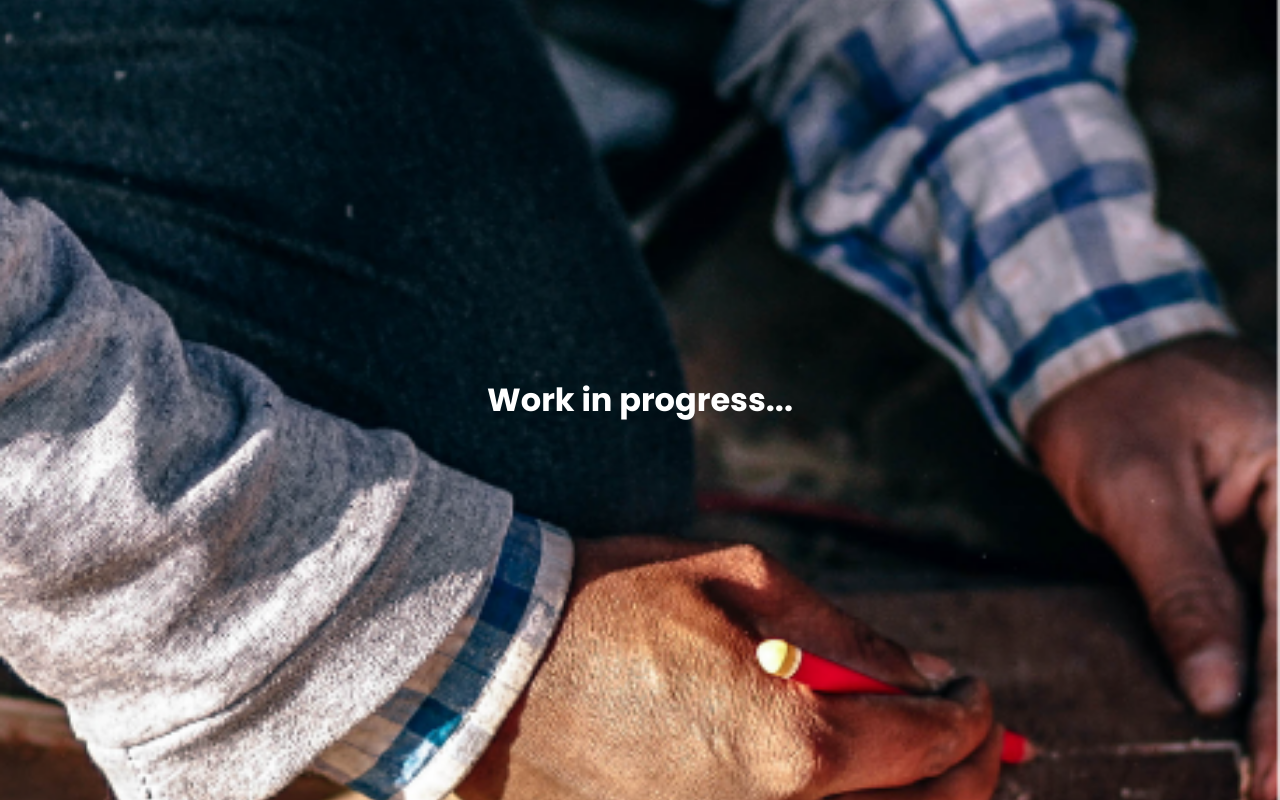
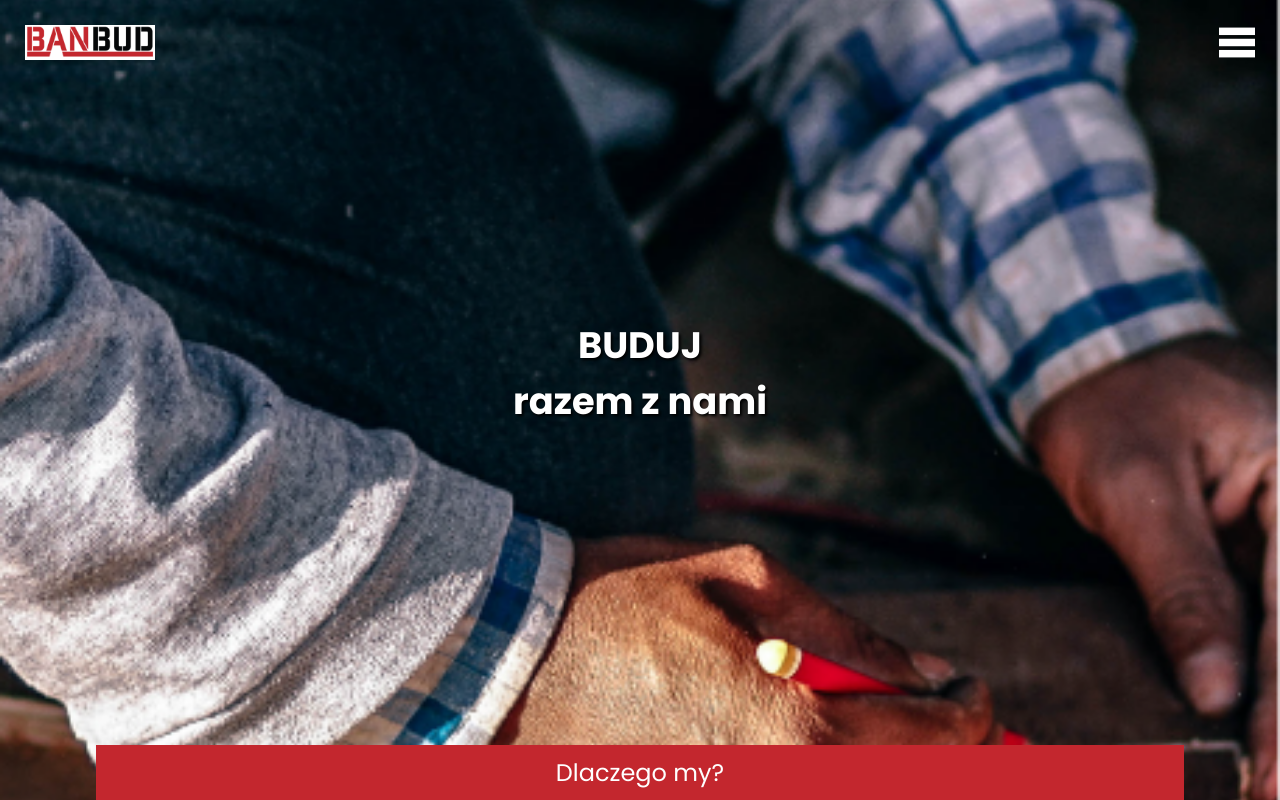
Before and after one commit to dexterowy/banbud, a Gatsby site: page / in a window 1280 px wide. Built offline with nearby package versions, Linux system fonts and the light colour scheme; Gatsby itself is replaced by a stand-in of ours.

Commit message:
added design of landing page

```diff
--- a/package.json
+++ b/package.json
@@ -11,6 +11,7 @@
     "gatsby-plugin-manifest": "^2.2.1",
     "gatsby-plugin-offline": "^2.2.1",
     "gatsby-plugin-react-helmet": "^3.1.0",
+    "gatsby-plugin-react-svg": "^2.1.1",
     "gatsby-plugin-sharp": "^2.2.2",
     "gatsby-plugin-styled-components": "^3.1.0",
     "gatsby-source-filesystem": "^2.1.2",
--- a/src/components/Landing.js
+++ b/src/components/Landing/Landing.js
@@ -1,32 +1,42 @@
 import React from 'react'
 import styled from 'styled-components'
 
-import colors from '../utils/colors'
-import bgImage from '../images/landing.png'
-import fonts from '../utils/fonts';
+import colors from '../../utils/colors'
+import bgImage from '../../images/landing.png'
+import fonts from '../../utils/fonts';
+
+import More from './More'
 
 const LandingWrapper = styled.div`
+    min-height: -webkit-fill-available;
     height: 100vh;
     width: 100%;
     background: url(${bgImage}) center no-repeat;
     background-size: cover;
     display: flex;
-    justify-content: center;
+    flex-direction: column;
+    justify-content: space-between;
     align-items: center;
 `
 const Developing = styled.h1`
     margin: 0;
     padding: 0;
     text-align: center;
+    font-size: 2.3em;
     color: ${colors.white};
     font-family: ${fonts.poppins};
+    text-shadow: 2px 2px 3px ${colors.black};
 `
+
 
 const Landing = () => (
     <LandingWrapper>
+        <div></div>
         <Developing>
-            Work in progress...
+                BUDUJ <br />
+                razem z nami
         </Developing>
+        <More />
     </LandingWrapper>
     );
 
--- /dev/null
+++ b/src/components/Landing/More.js
@@ -0,0 +1,27 @@
+import React from 'react'
+import styled from 'styled-components'
+
+import colors from '../../utils/colors'
+import fonts from '../../utils/fonts'
+
+const MoreWrapper = styled.div`
+    background: ${colors.red};
+    width: 85%;
+    text-align: center;
+    font-family: ${fonts.poppins};
+`
+const MoreText = styled.h2`
+    color: ${colors.white};
+    padding: 10px;
+    margin: 0;
+    font-weight: 400;
+`
+const More = () => {
+    return (
+        <MoreWrapper>
+            <MoreText>Dlaczego my?</MoreText>
+        </MoreWrapper>
+    )
+}
+
+export default More
--- /dev/null
+++ b/src/components/Navigation.js
@@ -0,0 +1,32 @@
+import React from 'react';
+import styled from 'styled-components';
+
+import logo from '../images/logo.png';
+import hamburger from '../images/svg/hamburger.svg';
+
+const NavWrapper = styled.div`
+    width: 100%;
+    position: fixed;
+    top: 0;
+    left: 0;
+    right: 0;
+    padding: 25px;
+    display: flex;
+    justify-content: space-between;
+`
+
+const Logo = styled.img `
+    visibility: hidden;
+    @media screen and (min-width: 600px) {
+        visibility: visible;
+    }
+`
+
+const Navigation = () => (
+    <NavWrapper>
+        <Logo src={logo} alt="Banbud" />
+        <img src={hamburger} alt=""/>
+    </NavWrapper>
+)
+
+export default Navigation;
--- a/src/pages/index.js
+++ b/src/pages/index.js
@@ -2,14 +2,15 @@ import React, { Component } from "react"
 import Head from '../components/Head';
 
 import PageWrapper from '../components/PageWrapper'
-import Landing from '../components/Landing'
-
+import Landing from '../components/Landing/Landing'
+import Navigation from '../components/Navigation'
 
 class IndexPage extends Component {
   render() {
     return(
       <PageWrapper>
         <Head />
+        <Navigation/>
         <Landing />
       </PageWrapper>
     )
```
Also changed, not shown: src/images/svg/betoniarka.svg (renamed from src/images/betoniarka.svg), src/images/svg/close.svg (renamed from src/images/close.svg), src/images/svg/hamburger.svg (renamed from src/images/hamburger.svg), src/images/svg/lopata.svg (renamed from src/images/lopata.svg), src/images/svg/pedzel.svg (renamed from src/images/pedzel.svg), src/images/svg/pila.svg (renamed from src/images/pila.svg), src/images/svg/walek.svg (renamed from src/images/walek.svg), src/images/svg/waserwoga.svg (renamed from src/images/waserwoga.svg), 1 other file.
